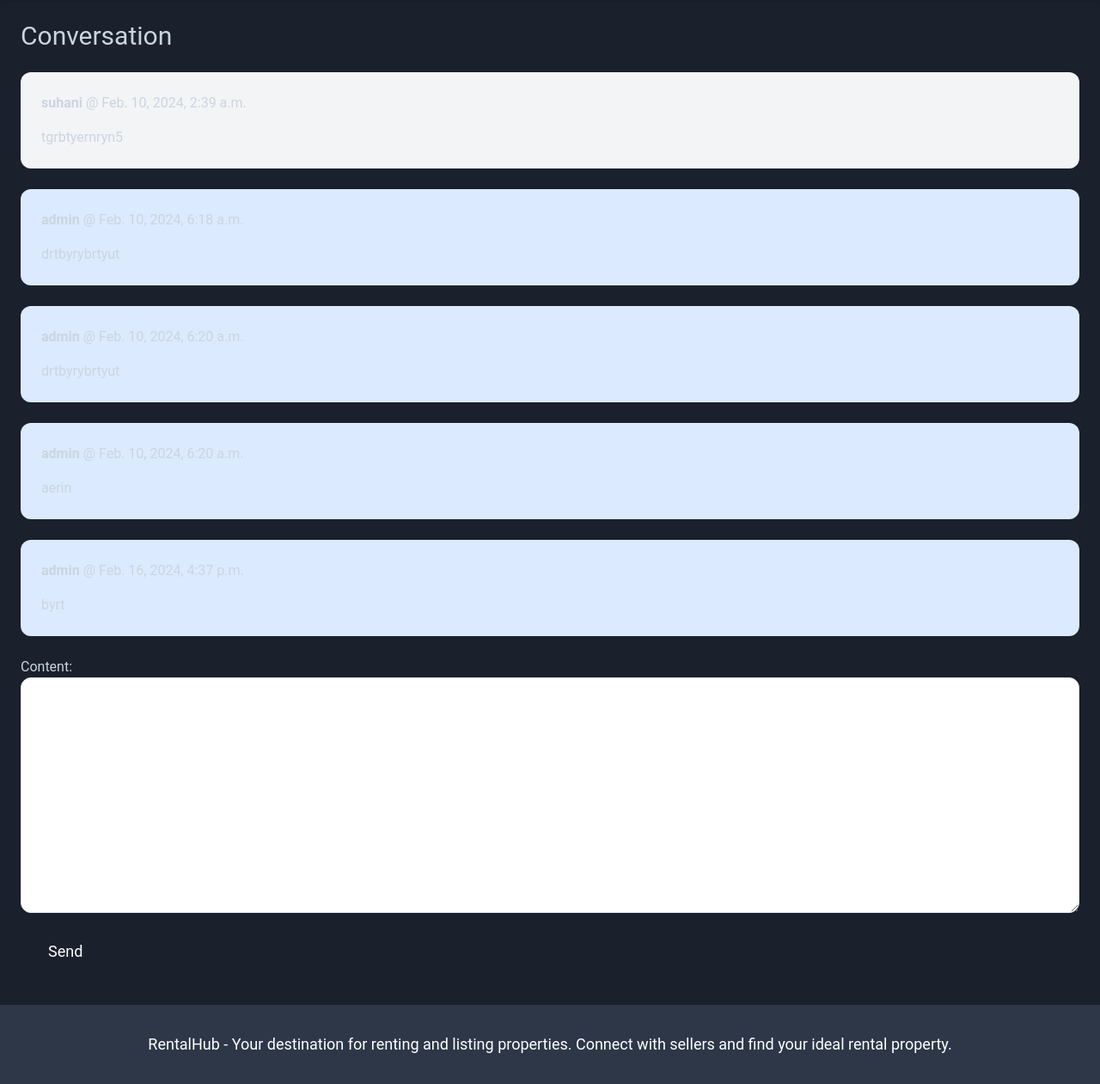
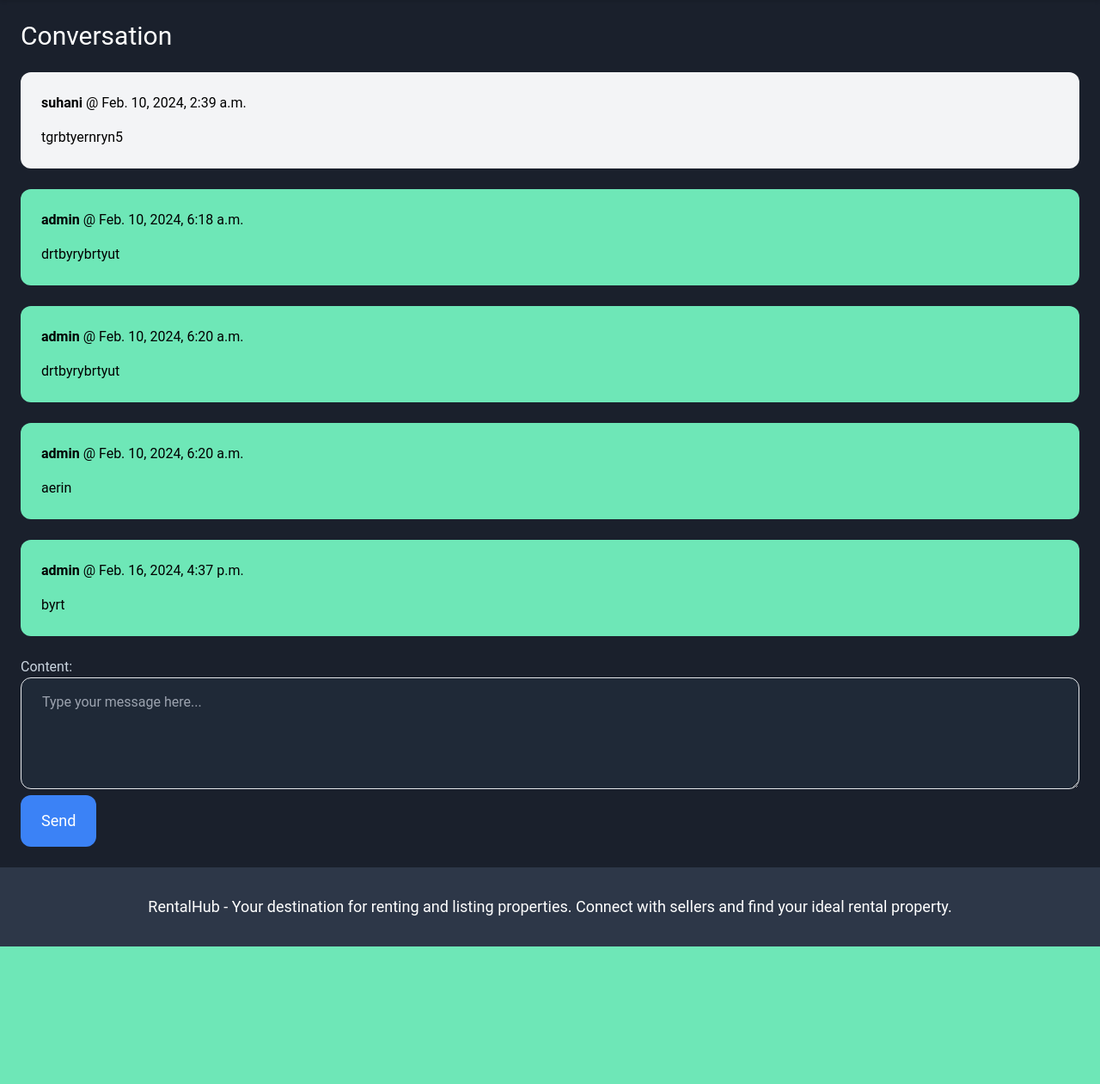
Before and after one commit to Aerin2805/SHAKti, a Django app: page /inbox/1/ in a window 1280 px wide. Shown: the part 93-1354 px from the top of the page at 86% size. After the commit the page ends 1194 px from the top, so only its background shows below. Run offline with Django 5.2, Linux system fonts and the light colour scheme; a user stored in the database is signed in; data comes from the database, SQL or seed files in the repository; both versions use the stored data as it was after the commit.

Commit message:
Final CSS update day - friday

```diff
--- a/puddle/conversation/forms.py
+++ b/puddle/conversation/forms.py
@@ -5,8 +5,10 @@
     class Meta:
         model = ConversationaMessage
         fields = ('content',)
-        widgets={
-            'content' : forms.Textarea(attrs={
-                'class' : 'w-full py-4 px-6 rounded-xl border'
+        widgets = {
+            'content': forms.Textarea(attrs={
+                'class': 'w-full py-4 px-6 rounded-xl border bg-gray-800 text-white',
+                'placeholder': 'Type your message here...',
+                'rows': 4,  # Adjust the number of visible rows as needed
             })
         }
--- a/puddle/conversation/templates/conversation/detail.html
+++ b/puddle/conversation/templates/conversation/detail.html
@@ -1,16 +1,17 @@
 {% extends 'core/base.html' %}
- {% block title %} Conversation {% endblock %}
 
-  {% block  content %}
+{% block title %} Conversation {% endblock %}
 
-<h1 class="mb-6 text-3xl">Conversation</h1>
+{% block content %}
+
+<h1 class="mb-6 text-3xl text-white">Conversation</h1>
 
 <div class="space-y-6">
   {% for message in conversation.messages.all %}
-    <div class="p-6 flex {% if message.created_by == request.user %} bg-blue-100 {% else %}bg-gray-100 {% endif %}rounded-xl">
+    <div class="p-6 flex {% if message.created_by == request.user %} bg-green-300 {% else %}bg-gray-100 {% endif %} rounded-xl">
         <div>
-            <p class="mb-4"><strong>{{message.created_by.username}}</strong> @ {{ message.created_at}}</p>
-            <p>{{ message.content }}</p>
+            <p class="mb-4 text-black"><strong>{{message.created_by.username}}</strong> @ {{ message.created_at}}</p>
+            <p class="text-black">{{ message.content }}</p>
         </div>
     </div>
   {% endfor %}
@@ -19,9 +20,10 @@
 <form action="." method="post" class="mt-6">
   {% csrf_token %}
 
-  {{form.as_p}}
-  <button class="py-6 px-8 text-lg bg-teal-500 hover:bg-teal-700 rounded-xl text-white">
- Send
- </button>
+  {{ form.as_p }}
+  <button class="py-4 px-6 text-lg bg-blue-500 hover:bg-blue-700 rounded-xl text-white">
+    Send
+  </button>
 </form>
+
 {% endblock %}
```
Also changed, not shown: puddle/conversation/templates/conversation/new.html (+16 -13 lines), puddle/db.sqlite3.
